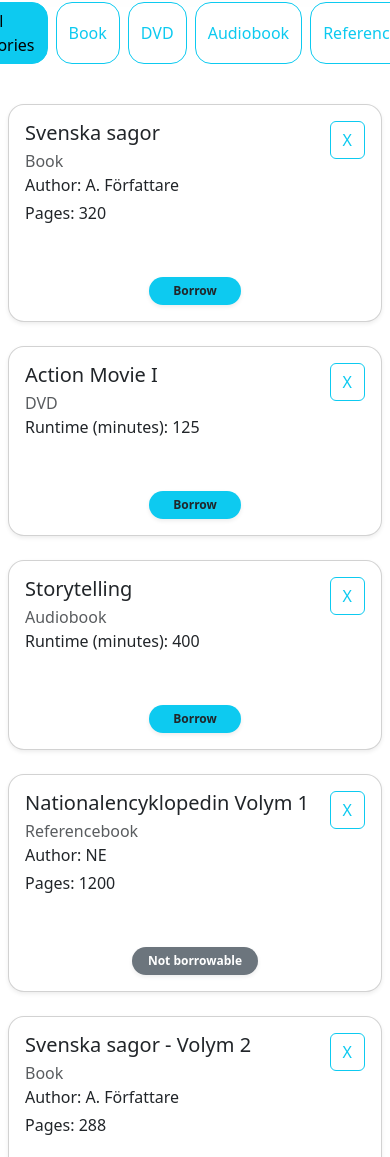
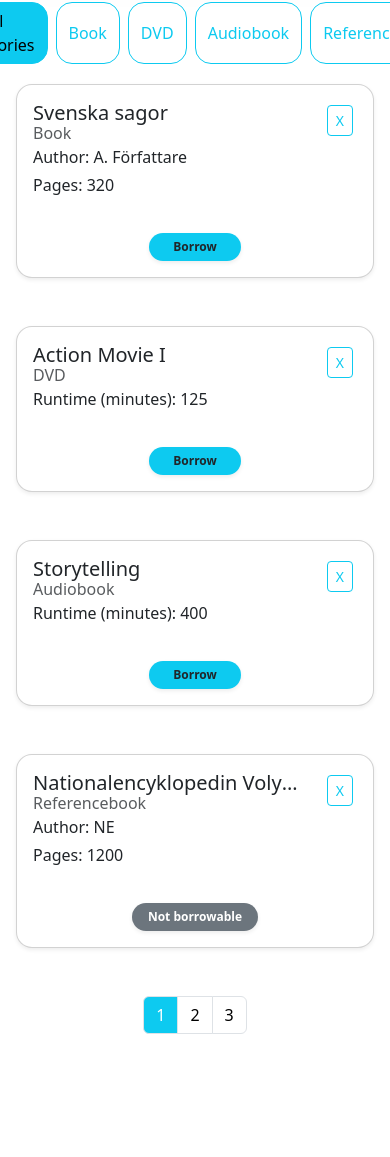
Before and after one commit to Socias93/leyebrary, a React (Vite) app: page / in a window 390 px wide. Shown: the part 411-1568 px from the top of the page. After the commit the page ends 1461 px from the top, so only its background shows below. Built offline with nearby package versions, Linux system fonts and the light colour scheme.

Commit message:
dig itemsgroup responsive

```diff
--- a/src/components/ItemsGroup.tsx
+++ b/src/components/ItemsGroup.tsx
@@ -70,18 +70,21 @@ function ItemsGroup({ items, onDelete }: Props) {
   }, [localItems]);
 
   return (
-    <div className="row g-4 mt-1 justify-content-center">
+    <div className="container-lg px-3 py-3">
+      <div className="row row-cols-1 row-cols-sm-2 row-cols-md-2 row-cols-lg-2 g-4 justify-content-center">
         {localItems.map((i) => (
-        <div key={i.id} className="col-sm-12 col-md-6 col-lg-5">
-          <div className="card h-100 shadow-sm rounded-4 m-2">
+          <div key={i.id} className="col-12 col-sm-6 my-4 d-flex">
+            <div className="card h-100 w-100 shadow-sm rounded-4">
               <div className="card-body d-flex flex-column justify-content-between">
                 <div className="mb-3">
                   <div className="position-relative">
-                  <h5 className="card-title">{i.title}</h5>
+                    <h5 className="card-title mb-0 pe-5 text-truncate">
+                      {i.title}
+                    </h5>
                     {!i.borrowDate && (
                       <button
                         onClick={() => onDelete(i.id)}
-                      className="btn btn-outline-info position-absolute top-0 end-0 ">
+                        className="btn btn-sm btn-outline-info position-absolute top-0 end-0 m-1 d-sm-inline-flex align-items-center justify-content-center">
                         X
                       </button>
                     )}
@@ -159,6 +162,7 @@ function ItemsGroup({ items, onDelete }: Props) {
           </div>
         ))}
       </div>
+    </div>
   );
 }
 
--- a/src/components/Pagination.tsx
+++ b/src/components/Pagination.tsx
@@ -21,7 +21,7 @@ function Pagination({
 
   return (
     <>
-      <div className="d-flex justify-content-center mt-4">
+      <div className="d-flex justify-content-center mt-2">
         <nav aria-label="...">
           <ul className="pagination">
             {pages.map((page) => (
--- a/src/pages/HomePage.tsx
+++ b/src/pages/HomePage.tsx
@@ -10,7 +10,7 @@ import {
 import { Category, getCategories } from "../services/utils";
 
 const DEFAULT_CATEGORY: Category = { id: "", name: "All Categories" };
-const PAGE_SIZE = 5;
+const PAGE_SIZE = 4;
 
 function HomePage() {
   const [items, setItems] = useState(getItems());
```
Lines whose indentation alone changed are shown as unchanged.
